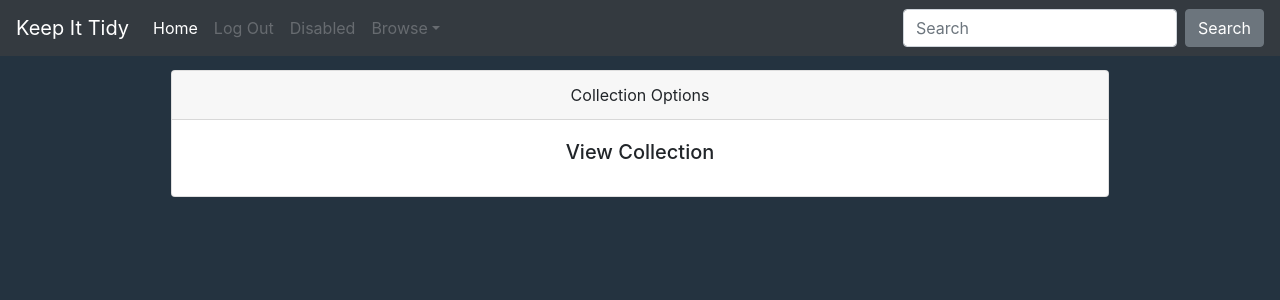
After one commit to morciu/KeepItTidy, a Django app: page /view_collection in a window 1280 px wide. The commit adds this page. Shown: the top 300 px of the page. Run offline with Django 3.2, Linux system fonts and the light colour scheme.

Commit message:
Created temporary view_collection (view, path, html)

```diff
--- a/KeepItTidy/templates/keepittidy/index.html
+++ b/KeepItTidy/templates/keepittidy/index.html
@@ -11,7 +11,7 @@
 				    <h5 class="card-title text-center">What would you like to do</h5>
 				    <p class="card-text text-center">View current collections or create a new one.</p>
 				    <div class="row justify-content-center">
-					    <a href="#" class="btn btn-primary">View Collection</a>
+					    <a href="{% url 'view_collection' %}" class="btn btn-primary">View Collection</a>
 					    <a href="{% url 'create_collection' %}" class="btn btn-primary">Create Collection</a>
 					</div>
 			    </div>
--- /dev/null
+++ b/KeepItTidy/templates/keepittidy/view_collection.html
@@ -0,0 +1,20 @@
+{% extends "keepittidy/layout.html" %}
+{% load static %}
+
+{% block body %}
+<div class="container-fluid">
+	<div class="row h-100">
+		<div class="d-flex col-sm h-100 align-items-center">
+			<div class="mx-auto h-75 w-75 card">
+				<div class="card-header text-center">Collection Options</div>
+				<div class="card-body">
+				    <h5 class="card-title text-center">View Collection</h5>
+			    </div>
+			</div>
+		</div>
+	</div>
+</div>
+{% endblock %}
+
+{% block script %}
+{% endblock %}
--- a/KeepItTidy/urls.py
+++ b/KeepItTidy/urls.py
@@ -8,7 +8,8 @@ urlpatterns = [
 	path("login", views.login_view, name="login"),
 	path("logout", views.logout_view, name="logout"),
 	path("register", views.register, name="register"),
-	path("create_collection", views.create_collection, name="create_collection")
+	path("create_collection", views.create_collection, name="create_collection"),
+	path("view_collection", views.view_collection, name="view_collection")
 	]
 
 urlpatterns += staticfiles_urlpatterns()
--- a/KeepItTidy/views.py
+++ b/KeepItTidy/views.py
@@ -63,6 +63,10 @@ def register(request):
 		return render(request, "keepittidy/register.html")
 
 
+def view_collection(request):
+	return render(request, "keepittidy/view_collection.html")
+
+
 def create_collection(request):
 	if request.method == "POST":
 		collection_name = request.POST["collectionName"]
@@ -100,7 +104,9 @@ def create_collection(request):
 	else:
 		return render(request, "keepittidy/create_collection.html")
 
+
 # General purpose functions
+
 def create_field_obj(type, name, collection):
 	if type == "text":
 		return TextField(name=name, collection=collection)
```
